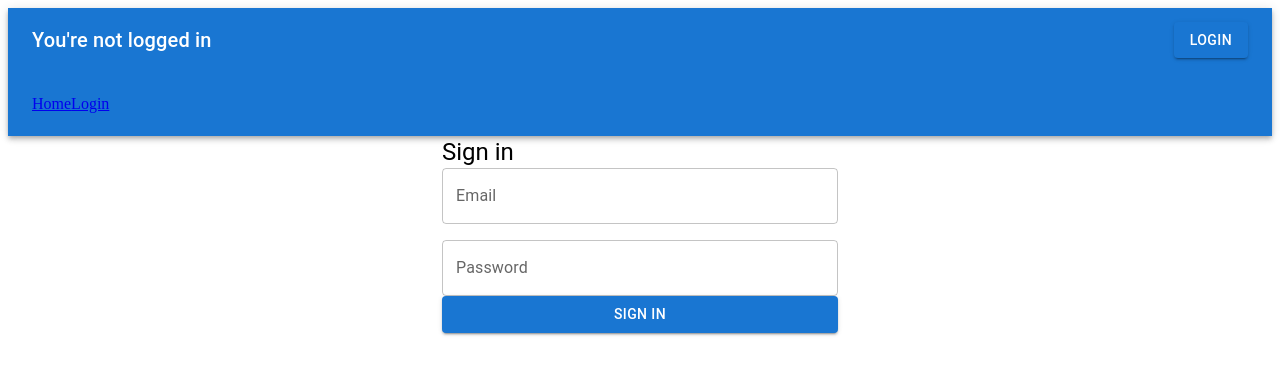
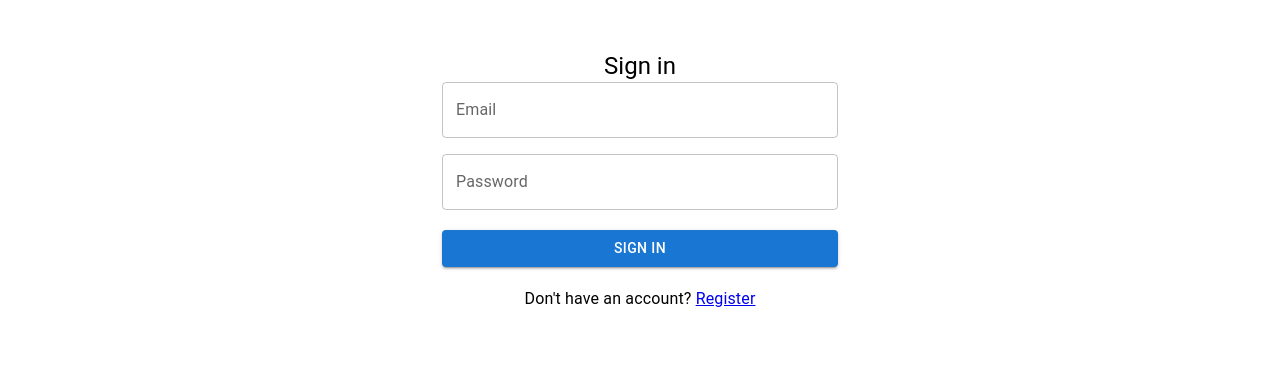
Before and after one commit to IrfanHayat/ReactTest, a React (Create React App) app in the folder frontend/: page /login in a window 1280 px wide. Shown: the top 374 px of the page. Built offline with nearby package versions, Linux system fonts and the light colour scheme; no server answers.

Commit message:
changes in code

```diff
--- a/frontend/src/App.js
+++ b/frontend/src/App.js
@@ -4,10 +4,9 @@ import {
   Route,
   Navigate,
 } from 'react-router-dom'
-import Header from './components/Header'
+
 import LoginScreen from './screens/LoginScreen'
 import RegisterScreen from './screens/RegisterScreen'
-import ProfileScreen from './screens/ProfileScreen'
 import HomeScreen from './screens/HomeScreen'
 
 import './App.css'
@@ -15,7 +14,7 @@ import './App.css'
 function App() {
   return (
     <Router>
-      <Header />
+
       <main className='container content'>
         <Routes>
           <Route path='/' element={<HomeScreen />} />
--- a/frontend/src/screens/LoginScreen.js
+++ b/frontend/src/screens/LoginScreen.js
@@ -1,7 +1,7 @@
 import React, { useEffect } from 'react';
 import { useDispatch, useSelector } from 'react-redux';
 import { useForm } from 'react-hook-form';
-import { useNavigate } from 'react-router-dom';
+import { useNavigate,Link } from 'react-router-dom';
 import Error from '../components/Error';
 import Spinner from '../components/Spinner';
 import { userLogin } from '../features/auth/authActions';
@@ -10,7 +10,7 @@ import {
   TextField,
   Typography,
   Container,
-  Grid,
+  Grid
 } from '@mui/material';
 
 const LoginScreen = () => {
@@ -31,8 +31,8 @@ const LoginScreen = () => {
   };
 
   return (
-    <Container component="main" maxWidth="xs">
-      <div>
+    <Container component="main" maxWidth="xs" style={{ marginTop: '50px' }}>
+      <div style={{ textAlign: 'center' }}>
         <Typography component="h1" variant="h5">
           Sign in
         </Typography>
@@ -63,10 +63,14 @@ const LoginScreen = () => {
             variant="contained"
             color="primary"
             disabled={loading}
+            style={{ marginTop: '20px' }}
           >
             {loading ? <Spinner /> : 'Sign In'}
           </Button>
         </form>
+        <Typography style={{ marginTop: '20px' }}>
+          Don't have an account? <Link to="/register">Register</Link>
+        </Typography>
       </div>
     </Container>
   );
--- a/frontend/src/screens/RegisterScreen.js
+++ b/frontend/src/screens/RegisterScreen.js
@@ -42,7 +42,7 @@ const RegisterScreen = () => {
   };
 
   return (
-    <Container component="main" maxWidth="xs">
+    <Container component="main" maxWidth="xs" style={{ marginTop: '50px' }}>
       <div>
         <Typography component="h1" variant="h5">
           Sign up
@@ -88,6 +88,7 @@ const RegisterScreen = () => {
             </Grid>
           </Grid>
           <Button
+           style={{ marginTop: '20px' }}
             type="submit"
             fullWidth
             variant="contained"
```
